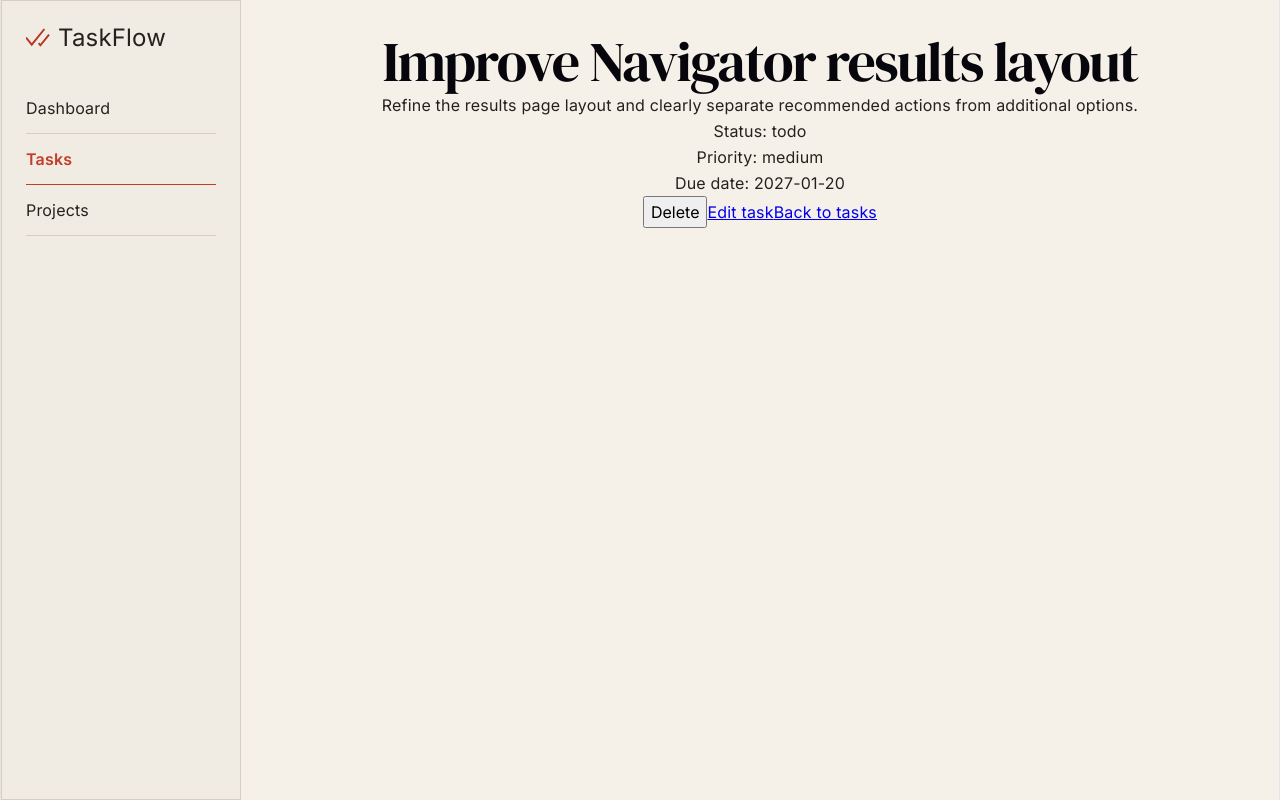
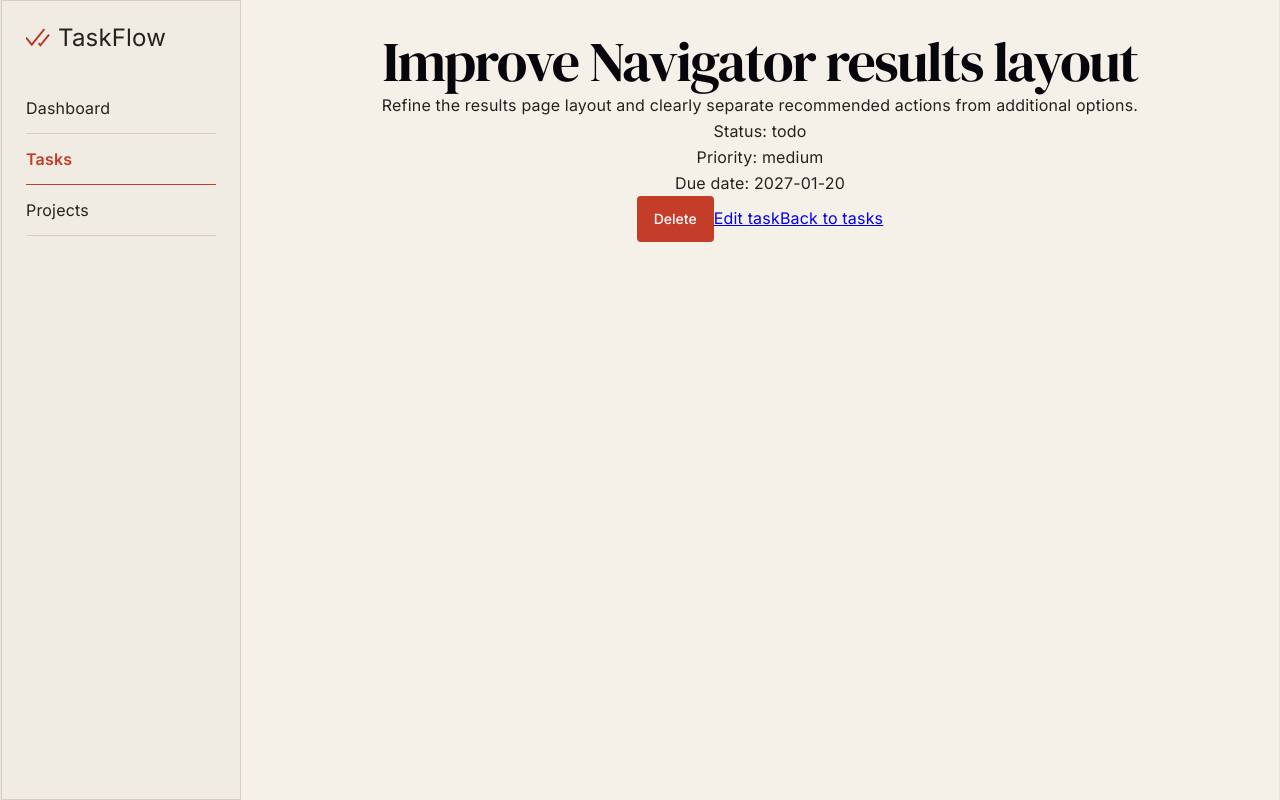
Before and after one commit to ninalix/task-flow, a React (Vite) app: page /tasks/102 in a window 1280 px wide. Built offline with nearby package versions, Linux system fonts and the light colour scheme; data requests are answered from the project's data file.

Commit message:
style: add button component

```diff
--- /dev/null
+++ b/src/components/ui/Button.tsx
@@ -0,0 +1,24 @@
+type ButtonProps = {
+  variant?: "primary" | "secondary" | "danger";
+} & React.ComponentPropsWithRef<"button">;
+
+function Button({
+  variant="primary",
+  className="",
+  children,
+  ref,
+  ...rest
+}: ButtonProps) {
+  return (
+    <button
+      type={rest.type ?? "button"}
+      ref={ref}
+      className={`button button-${variant} ${className}`.trim()}
+      {...rest}
+    >
+      {children}
+    </button>
+  );
+}
+
+export default Button
--- a/src/pages/TaskDetailPage.tsx
+++ b/src/pages/TaskDetailPage.tsx
@@ -2,6 +2,7 @@ import { useParams, Link, useNavigate } from "react-router-dom";
 import useTask from "../hooks/useTask";
 import { useRef, useState } from "react";
 import ConfirmDialog from "../components/ConfirmDialog";
+import Button from "../components/ui/Button";
 
 function TaskDetailPage() {
   const params = useParams();
@@ -79,7 +80,7 @@ function TaskDetailPage() {
       <p>Status: {task.status}</p>
       <p>Priority: {task.priority}</p>
       <p>Due date: {task.dueDate ?? "No due date"}</p>
-      <button ref={deleteRef} onClick={handleOpenDeleteDialog}>Delete</button>
+      <Button variant="primary" ref={deleteRef} onClick={handleOpenDeleteDialog}>Delete</Button>
       <Link to={`/tasks/${task.id}/edit`}>Edit task</Link>
       <Link to="/tasks">Back to tasks</Link>
       <ConfirmDialog
```
